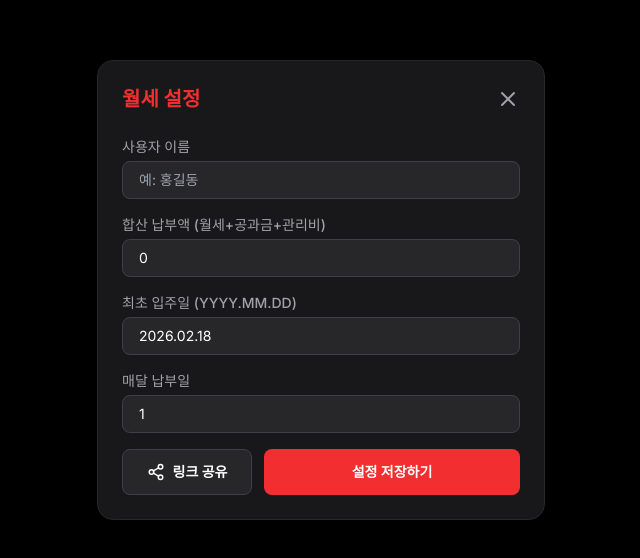
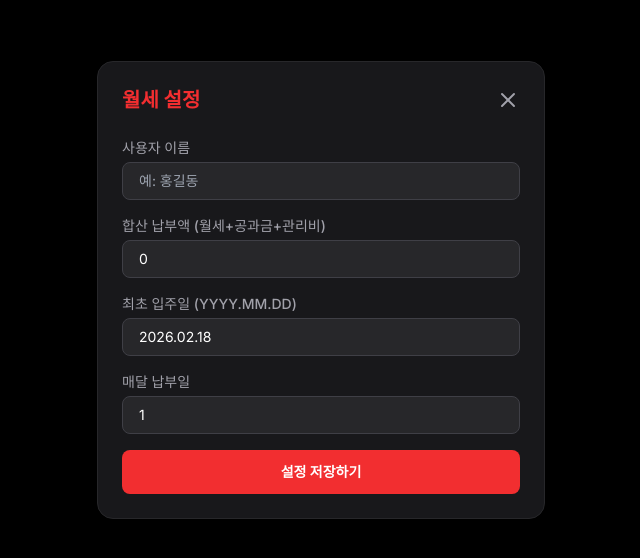
Before and after one commit to uichanhan/pj-wallse, a Next.js app: page / in a window 1280 px wide. Shown: the part 110-668 px from the top of the page, without its empty margins (319-959 px from the left). Built offline with nearby package versions, Linux system fonts and the light colour scheme.

Commit message:
feat: 메인 공유 버튼 문구 수정 및 링크 복사 기능 구현

```diff
--- a/src/components/Dashboard.tsx
+++ b/src/components/Dashboard.tsx
@@ -27,6 +27,7 @@ export const Dashboard: React.FC<DashboardProps> = ({ rentData, onOpenSettings }
     const { today, monthly, thisMonth, perSecond } = useRentCounter(rentData);
     const [selectedUnit, setSelectedUnit] = useState<RentUnit>(UNIT_LIST[0]);
     const [isUnitMenuOpen, setIsUnitMenuOpen] = useState(false);
+    const [copied, setCopied] = useState(false);
     const [jokeIndex, setJokeIndex] = useState(0);
     const [isShaking, setIsShaking] = useState(false);
     const [lastMilestone, setLastMilestone] = useState(0);
@@ -80,19 +81,14 @@ export const Dashboard: React.FC<DashboardProps> = ({ rentData, onOpenSettings }
     }, []);
 
     const handleShare = () => {
-        const unitDisplay = selectedUnit.suffix;
-        const text = `💸 실시간 방세 보고서 (${selectedUnit.name})\n- 오늘 발생한 방값: ${convert(today).toLocaleString(undefined, { maximumFractionDigits: 2 })}${unitDisplay}\n- 이번 달 누적: ${convert(thisMonth).toLocaleString(undefined, { maximumFractionDigits: 2 })}${unitDisplay}\n- 입주일 이후 누적: ${convert(monthly).toLocaleString(undefined, { maximumFractionDigits: 2 })}${unitDisplay}\n우리 같이 힘내자... #월세지옥 #킹받네`;
+        const shareUrl = "https://pj-wallse-gepzphhfz-uichans-projects.vercel.app/";
 
-        if (navigator.share) {
-            navigator.share({
-                title: '월세 체감 카운터',
-                text: text,
-                url: window.location.href,
-            }).catch(console.error);
-        } else {
-            navigator.clipboard.writeText(text);
-            alert('보고서가 복사되었습니다. 친구에게 보여주세요!');
-        }
+        navigator.clipboard.writeText(shareUrl).then(() => {
+            setCopied(true);
+            setTimeout(() => setCopied(false), 2000);
+        }).catch(err => {
+            console.error('Copy failed:', err);
+        });
     };
 
     return (
@@ -220,10 +216,16 @@ export const Dashboard: React.FC<DashboardProps> = ({ rentData, onOpenSettings }
 
                     <button
                         onClick={handleShare}
-                        className="flex-1 w-full md:w-auto h-14 py-3 flex items-center justify-center gap-2 bg-white text-black rounded-full font-bold hover:bg-zinc-200 transition-all active:scale-95 text-sm md:text-base outline-none"
+                        className={`flex-1 w-full md:w-auto h-14 py-3 flex items-center justify-center gap-2 rounded-full font-bold transition-all active:scale-95 text-sm md:text-base outline-none ${copied ? 'bg-green-500 text-white' : 'bg-white text-black hover:bg-zinc-200'}`}
                     >
-                        <Share2 size={20} />
-                        결과 공유하기
+                        {copied ? (
+                            <>복사 완료!</>
+                        ) : (
+                            <>
+                                <Share2 size={20} />
+                                링크 공유하기
+                            </>
+                        )}
                     </button>
                 </div>
             </motion.div>
--- a/src/components/SettingsModal.tsx
+++ b/src/components/SettingsModal.tsx
@@ -1,7 +1,7 @@
 'use client';
 
 import React, { useState, useEffect } from 'react';
-import { X, Share2 } from 'lucide-react';
+import { X } from 'lucide-react';
 import { RentData } from '../utils/rentUtils';
 
 interface SettingsModalProps {
@@ -116,27 +116,10 @@ export const SettingsModal: React.FC<SettingsModalProps> = ({
                             required
                         />
                     </div>
-                    <div className="flex gap-3 mt-6">
-                        <button
-                            type="button"
-                            onClick={() => {
-                                const url = new URL(window.location.origin);
-                                if (formData.userName) url.searchParams.set('name', formData.userName);
-                                url.searchParams.set('rent', formData.totalRent.toString());
-                                url.searchParams.set('date', formData.startDate);
-                                url.searchParams.set('payday', formData.paymentDay.toString());
-
-                                navigator.clipboard.writeText(url.toString());
-                                alert('공유용 링크가 복사되었습니다!');
-                            }}
-                            className="flex-[1] bg-zinc-800 border border-zinc-700 text-white font-bold py-3 rounded-lg hover:bg-zinc-700 active:scale-95 transition-all outline-none flex items-center justify-center gap-2 text-sm"
-                        >
-                            <Share2 size={18} />
-                            링크 공유
-                        </button>
+                    <div className="mt-6">
                         <button
                             type="submit"
-                            className="flex-[2] bg-[#F22E30] text-white font-bold py-3 rounded-lg hover:brightness-90 active:scale-95 transition-all outline-none text-sm"
+                            className="w-full bg-[#F22E30] text-white font-bold py-3 rounded-lg hover:brightness-90 active:scale-95 transition-all outline-none text-sm"
                         >
                             설정 저장하기
                         </button>
```
